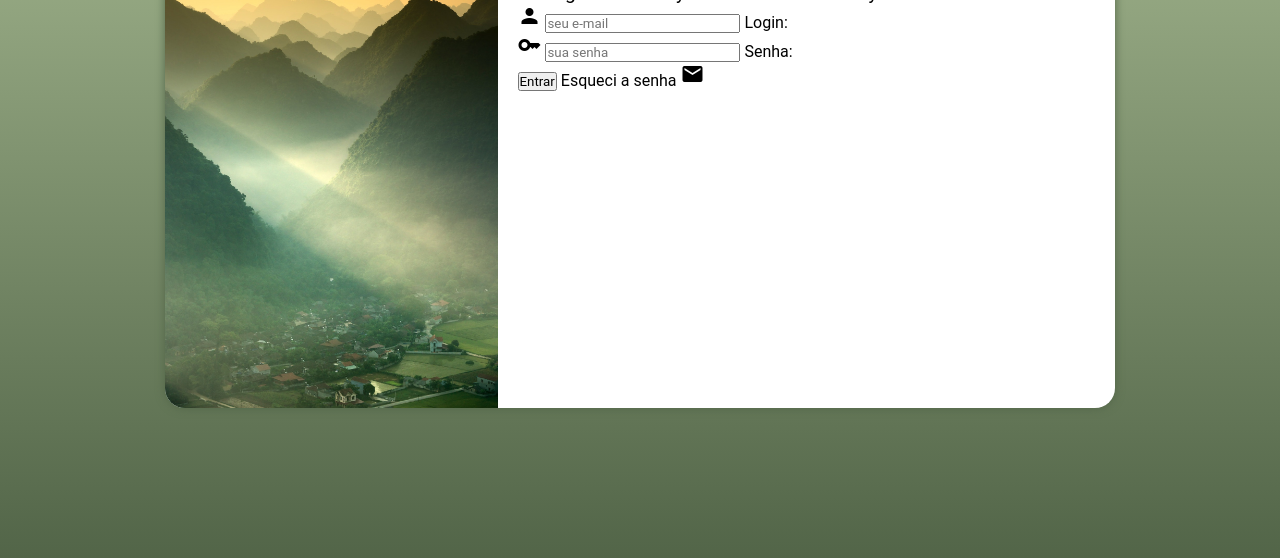
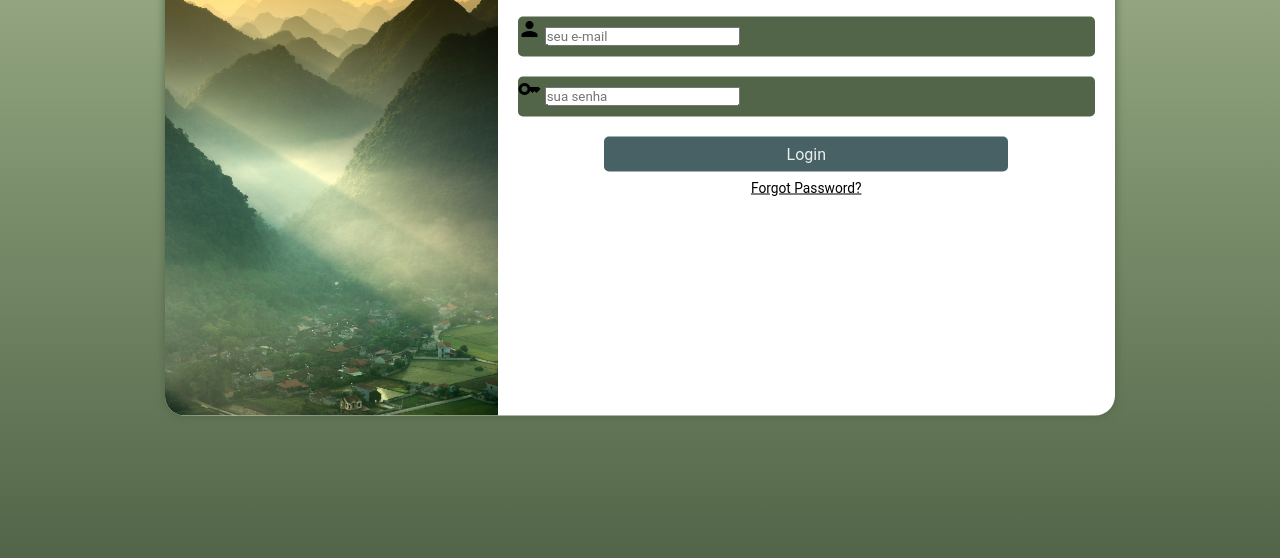
Before and after one commit to larabmelo/projeto-login, a plain HTML site: page index.html in a window 1280 px wide. Shown: the part 242-800 px from the top of the page. Drawn offline with Linux system fonts and the light colour scheme.

Commit message:
aplicando estilo no form

```diff
--- a/estilos/style.css
+++ b/estilos/style.css
@@ -38,7 +38,7 @@ section#login {
 
     background-color: white;
     width: 250px;
-    height: 500px;
+    height: 515px;
     border-radius: 20px;
     box-shadow: 0px 0px 10px #526548;
 }
@@ -63,7 +63,58 @@ section#login > div#formulario > p  {
     font-size: 0.9em;
 }
 
+form label {
+    display: none;
+}
+
+form > div.campo {
+    background-color: #526548;
+    font-size: 0.8em;
+    width: 100%; /* nao tinha necessidade pois div ja eh 100% e tem display de block */
+    display: block;
+    height: 40px;
+    border-radius: 5px;
+    margin: 20px 0px 5px 0px;
+
+}
+
 section#login > div#formulario {
     display: block;
     padding: 10px;
 }
+
+form > input[type=submit] {
+    display: block; /* posicionar numa linha só pra ele */
+    font-size: 1em;
+    width: 70%; /* vai ocupar 100% do container/Div */
+    height: 35px;
+    background-color: #486165;
+    color: rgba(255, 255, 255, 0.885); /* cor da letra */
+    border: none;
+    border-radius: 5px;
+    margin: auto;
+    margin-top: 20px;
+}
+
+form > input[type=submit]:hover {
+    background-color: #5a797d;
+    cursor: pointer;
+}
+
+form > a.botao {
+    display: block;
+    text-align: center;
+    font-size: 0.86em;
+    color: black;
+    width: 100%;
+    height: 40px;
+    margin-top: 8px;
+}
+
+/* form > a.botao > i {
+    display: inline-block;
+    vertical-align: -4px;
+    width: 10%;
+    font-size: 1.2em;
+    height: 40px;
+} */
--- a/index.html
+++ b/index.html
@@ -39,9 +39,10 @@
                         <label for="isenha">Senha: </label>
                     </div>
 
-                    <input type="submit" value="Entrar">
-                    <link rel="stylesheet" href="esqueci.hmtl"> Esqueci a senha <i class="material-icons">mail</i>
+                    <input type="submit" value="Login">
 
+                    <a href="esqueci.html" class="botao">Forgot Password? <!-- <i class="material-icons">mail</i> -->
+                    </a>
                 </form>
             </div>
         </section>
```
